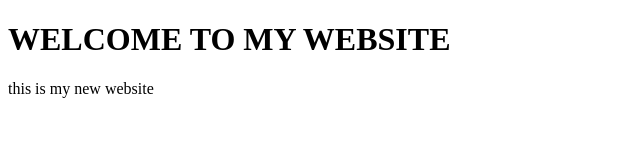
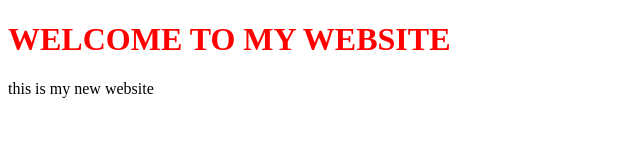
Before and after one commit to kamar-dargaa/project, a plain HTML site: page index.html in a window 1280 px wide. Shown: the whole page, without its empty margins (0-640 px from the left). Drawn offline with Linux system fonts and the light colour scheme.

Commit message:
html edit

```diff
--- a/index.html
+++ b/index.html
@@ -3,7 +3,8 @@
 <head>
     <meta charset="UTF-8">
     <meta name="viewport" content="width=,, initial-scale=1.0">
-    <title>Document</title>
+    <title>Website</title>
+    <link rel="stylesheet" href="style.css">
 </head>
 <body>
     <h1>WELCOME TO MY WEBSITE</h1>
```
